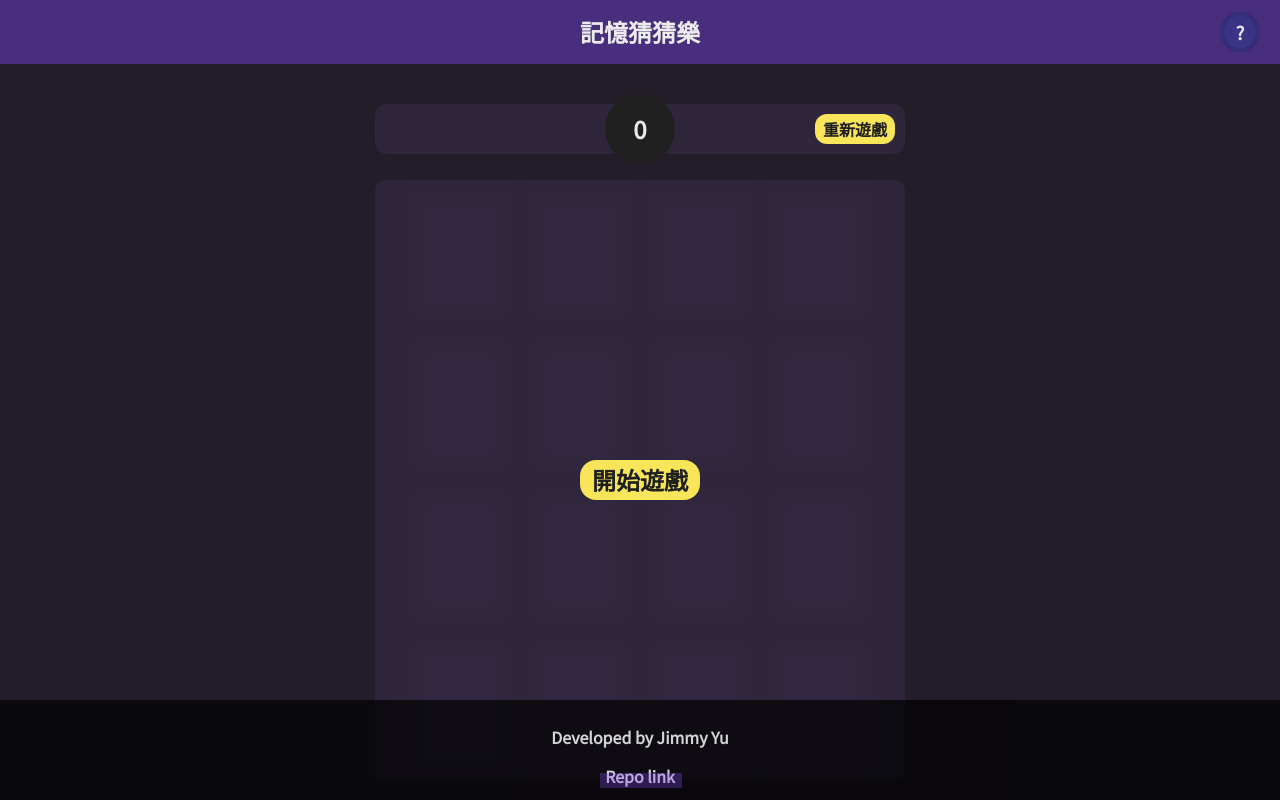
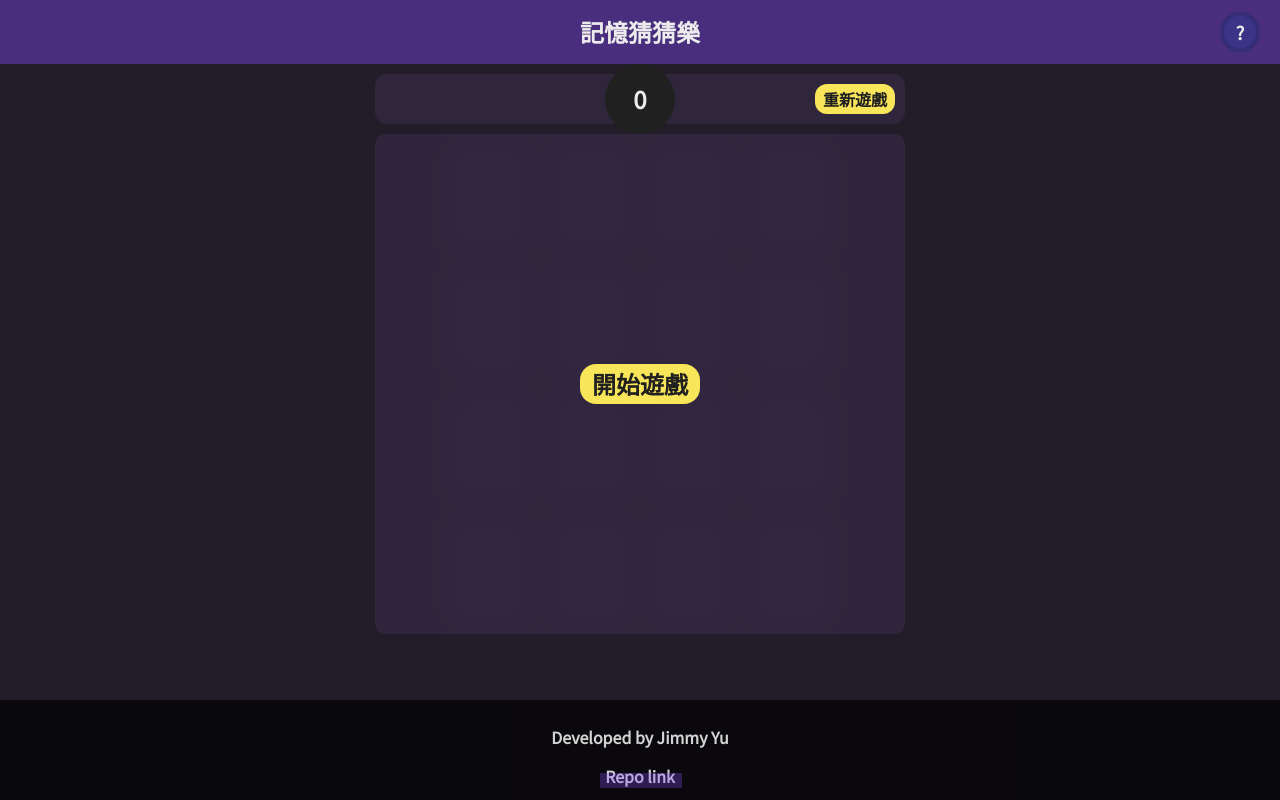
Before and after one commit to stu640978/memory-game, a Vue app: page / in a window 1280 px wide. Built offline with nearby package versions, Linux system fonts and the light colour scheme.

Commit message:
更新部分顯示比例RWD顯示問題

```diff
--- a/src/components/GameArea/CardComponent.vue
+++ b/src/components/GameArea/CardComponent.vue
@@ -122,7 +122,7 @@ const FlipCard = () => {
   }
 }
 
-@media screen and (max-width: 1200px) {
+@media screen and (max-width: 1300px) {
   .card_container {
     height: 105px;
     width: 80px;
--- a/src/components/GameArea/GameComponent.vue
+++ b/src/components/GameArea/GameComponent.vue
@@ -443,11 +443,11 @@ const handleClose = () => {
   }
 }
 
-@media screen and (max-width: 1200px) {
+@media screen and (max-width: 1300px) {
   .container {
     .gamearea {
       .info__box {
-        margin: 20px 0 12px;
+        margin: 10px 0 10px;
       }
     }
   }
```
Also changed, not shown: vue.config.js (+6 -6 lines).
